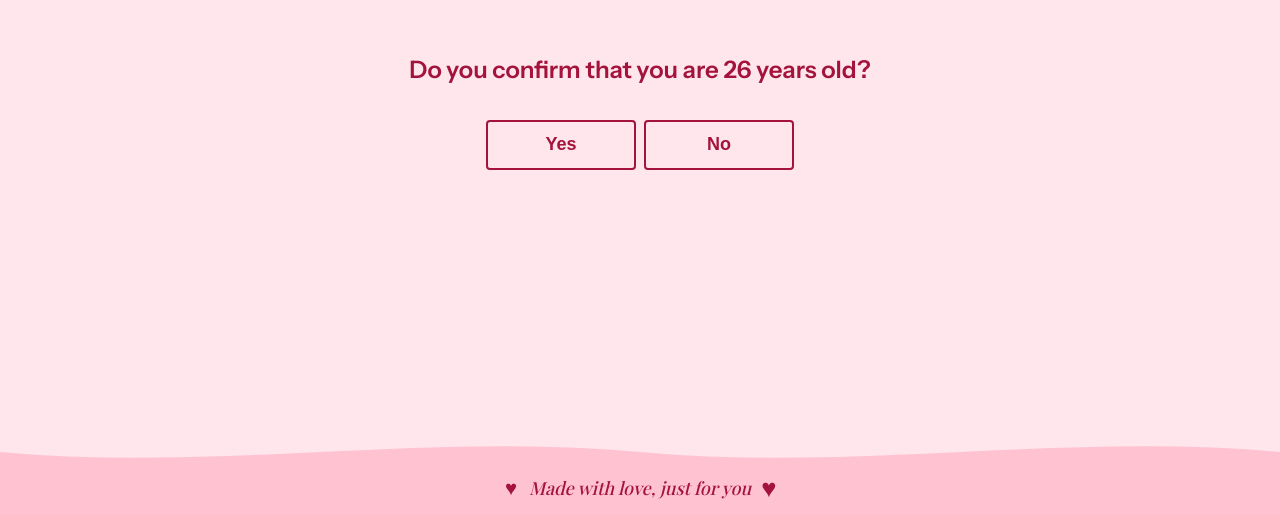
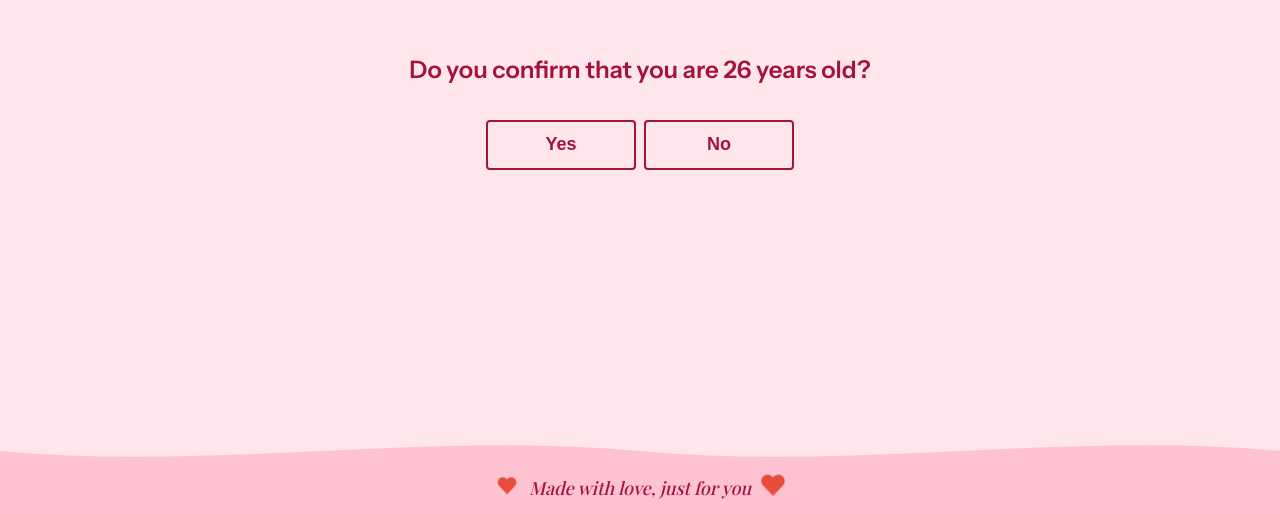
Before and after one commit to subwayrisotto/oryno4ka-bday-present, a React (Create React App) app: page / in a window 1280 px wide. Shown: the part 286-800 px from the top of the page. Built offline with nearby package versions, Linux system fonts and the light colour scheme; no server answers; a web font is replaced by a local one.

Commit message:
update icons

```diff
--- a/public/index.html
+++ b/public/index.html
@@ -2,7 +2,7 @@
 <html lang="en">
   <head>
     <meta charset="utf-8" />
-    <link rel="icon" href="%PUBLIC_URL%/favicon.ico" />
+    <link rel="icon" href="%PUBLIC_URL%/favicon.svg" />
     <meta name="viewport" content="width=device-width, initial-scale=1" />
     <meta name="theme-color" content="#000000" />
     <meta
--- a/src/App.css
+++ b/src/App.css
@@ -464,6 +464,12 @@ label {
   animation: heartbeat-simple 1.4s ease-in-out infinite;
 }
 
+.footer-heart img {
+  width: 20px;
+  height: 20px;
+  fill: #a4133c;
+}
+
 .footer-heart:last-child {
   animation-delay: 0.7s;
 }
@@ -588,6 +594,12 @@ label {
 .header-heart {
   color: #a4133c;
   animation: heartbeat-simple 1.4s ease-in-out infinite;
+}
+
+.header-heart img {
+  width: 20px;
+  height: 20px;
+  fill: #a4133c;
 }
 
 .header-link:hover .header-heart {
--- a/src/components/FooterComponent/FooterComponent.jsx
+++ b/src/components/FooterComponent/FooterComponent.jsx
@@ -16,9 +16,13 @@ function FooterComponent() {
       </svg>
 
       <div className="footer-body">
-        <span className="footer-heart">♥</span>
+        <span className="footer-heart">
+          <img src="/assets/heart.svg" alt="Heart" />
+        </span>
         <p className="footer-text">Made with love, just for you</p>
-        <span className="footer-heart">♥</span>
+        <span className="footer-heart">
+          <img src="/assets/heart.svg" alt="Heart" />
+        </span>
       </div>
     </footer>
   );
--- a/src/components/HeaderComponent/HeaderComponent.jsx
+++ b/src/components/HeaderComponent/HeaderComponent.jsx
@@ -24,7 +24,9 @@ function HeaderComponent() {
           aria-expanded={isOpen}
           onClick={() => setIsOpen(true)}
         >
-          <span className="header-heart">♥</span>
+          <span className="header-heart">
+            <img src="/assets/heart.svg" alt="Heart" />
+          </span>
           <span>psst... click me</span>
         </button>
       </header>
```
Also changed, not shown: public/assets/heart.svg (added), public/favicon.svg (added).
